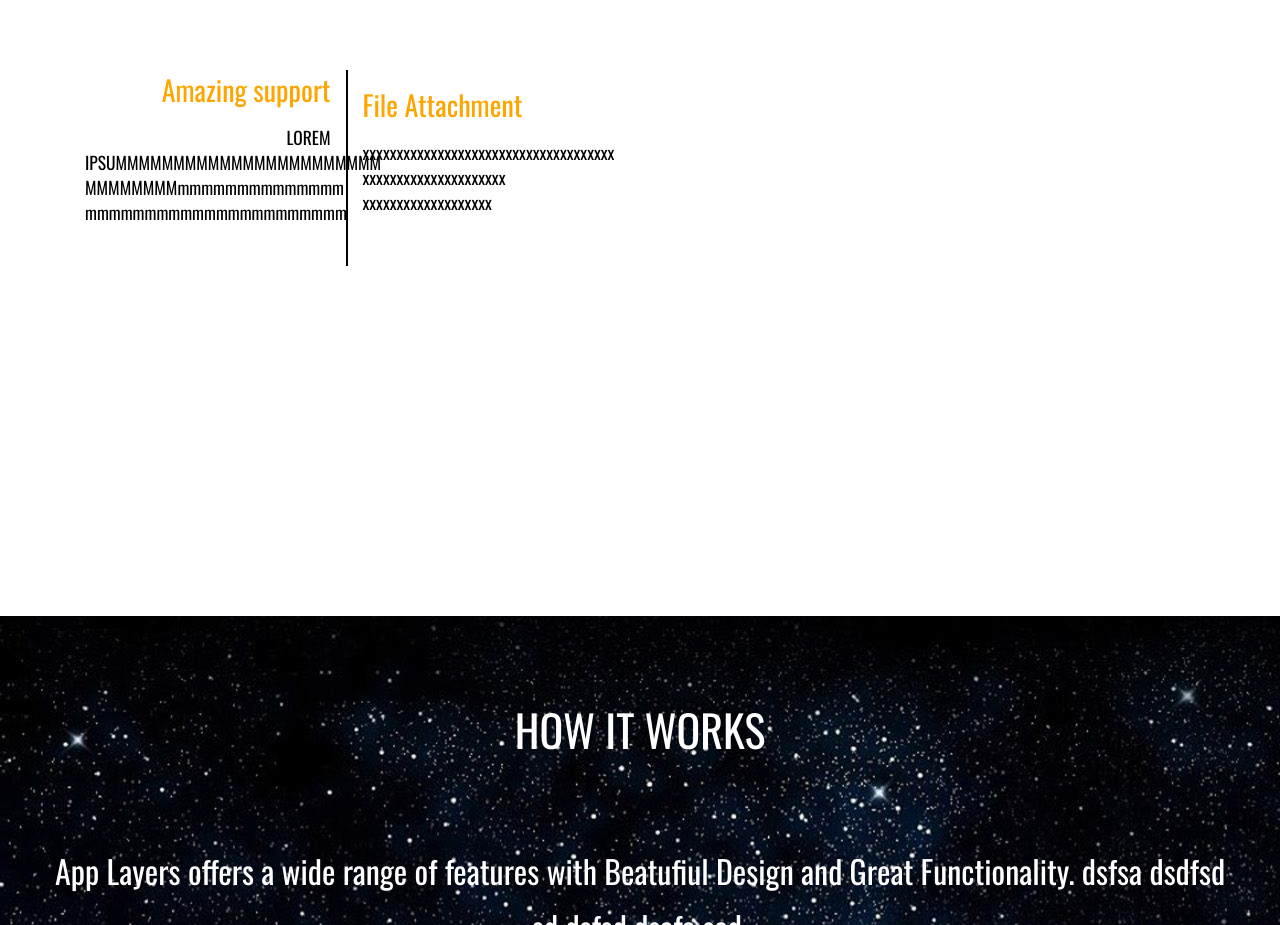
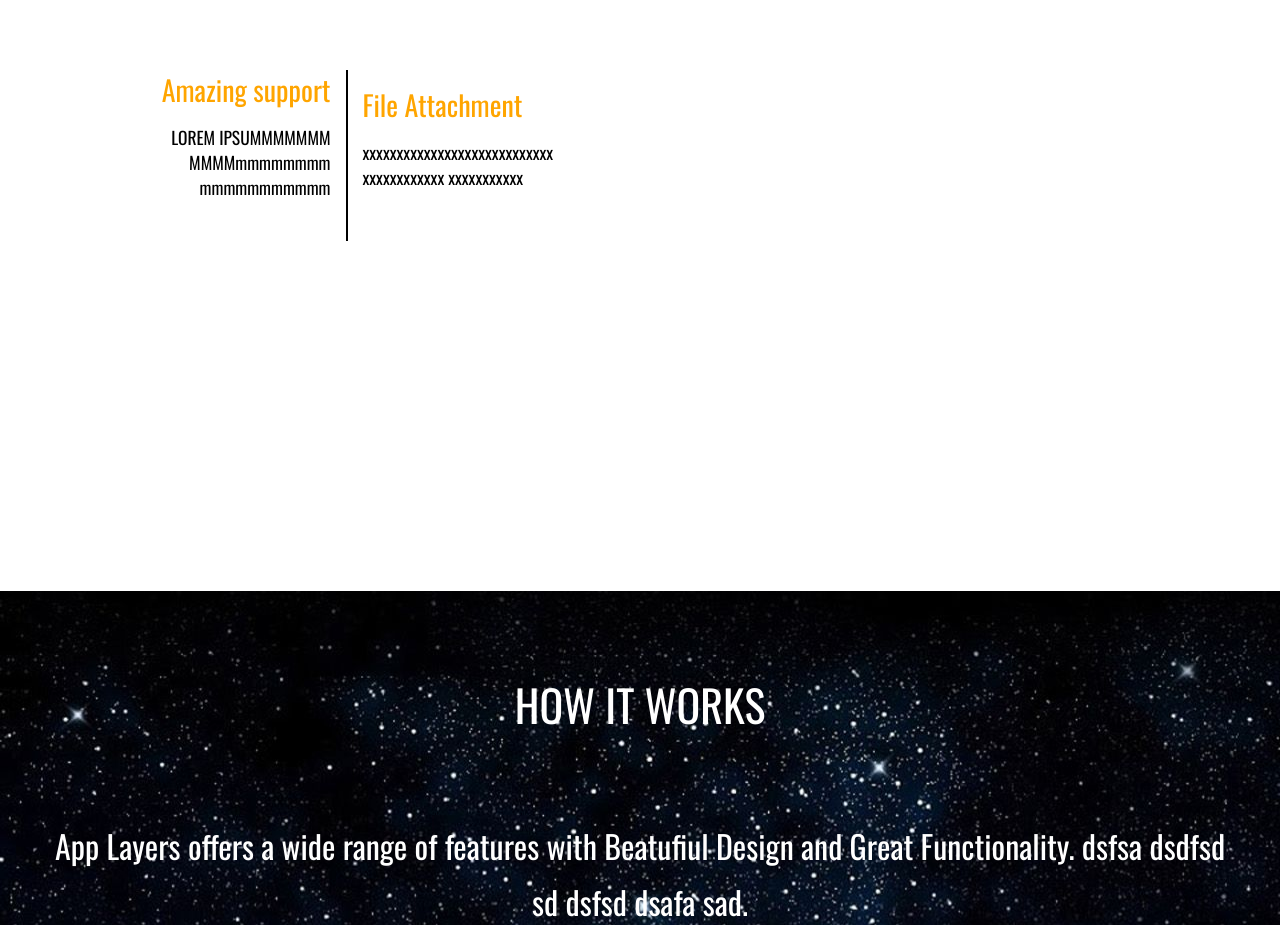
Before and after one commit to JakubRak1/Nowastrona, a plain HTML site: page index.html in a window 1280 px wide. Shown: the part 1700-2625 px from the top of the page. Drawn offline with nearby package versions, Linux system fonts and the light colour scheme.

Commit message:
Update index.html

```diff
--- a/index.html
+++ b/index.html
@@ -33,12 +33,12 @@
             <div class="col-lg-6 col-md-6 col-sm-12 col-xs-12" id="rightcol">
                 <div class="col-lg-6 col-md-6 col-sm-6 col-xs-6 text-right greyborder">
                     <div class="big special">Amazing support</div>
-                    <div class="small margin">LOREM IPSUMMMMMMMMMMMMMMMMMMMMMMM MMMMMMMMmmmmmmmmmmmmmm mmmmmmmmmmmmmmmmmmmmmm </div>
+                    <div class="small margin">LOREM IPSUMMMMMMM MMMMmmmmmmmm mmmmmmmmmmm </div>
                     <hr class="undertext">
                 </div>
                 <div class="col-lg-6 col-md-6 col-sm-6 col-xs-6 margin">
                     <div class="big special">File Attachment</div>
-                    <div class="small margin">xxxxxxxxxxxxxxxxxxxxxxxxxxxxxxxxxxxxx xxxxxxxxxxxxxxxxxxxxx xxxxxxxxxxxxxxxxxxx </div>
+                    <div class="small margin">xxxxxxxxxxxxxxxxxxxxxxxxxxxx xxxxxxxxxxxx xxxxxxxxxxx </div>
                 </div>
             </div>
             <img class="col-lg-6 col-md-6 col-sm-12 col-xs-12 center" src="img/emptyphone.png">
```
